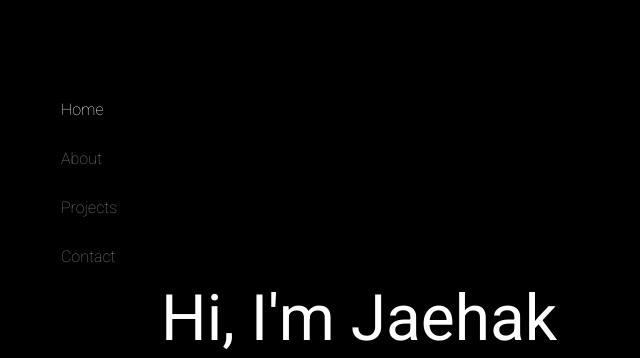
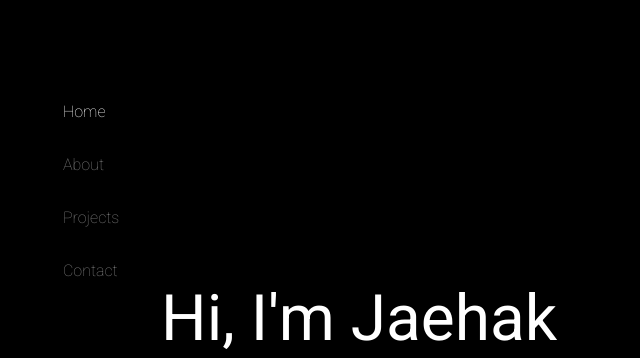
Before and after one commit to hagi0929/hagi0929.github.io, a React (Create React App) app: page / in a window 1280 px wide. Shown: the top 358 px of the page, without its empty margins (44-684 px from the left). Built offline with nearby package versions, Linux system fonts and the light colour scheme.

Commit message:
added animation, fixed useRef, have made the menubar more functional

```diff
--- a/src/components/floatItems/navBar.scss
+++ b/src/components/floatItems/navBar.scss
@@ -4,13 +4,13 @@
 }
 .navBarMenu {
   position: fixed;
-  padding: 100px 0 0 0;
+  margin: 100px 0 0 0;
   display: flex;
   flex-direction: column;
   transition: 0.25s all;
   a {
-    margin: 0;
-    padding: 0 0 30px 0;
+    padding: 2px;
+    margin: 0 0 30px 0;
     opacity: 50%;
     mix-blend-mode: difference;
     user-select: none;
```
